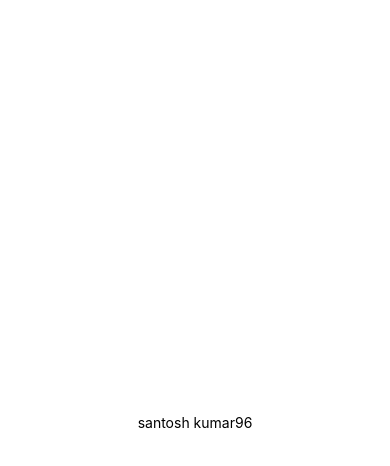
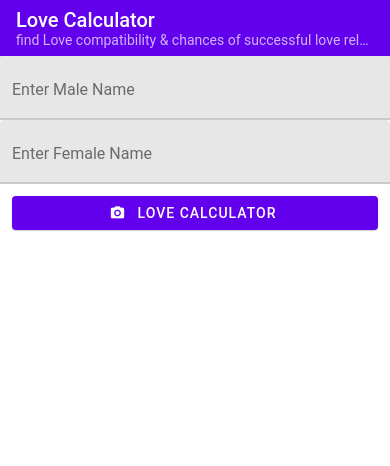
Before and after one commit to santoshkumar964887/react-native-love-percentage-calculator, a React Native app: screen / in a window 390 px wide. Shown: the top 466 px of the page. Built offline with nearby package versions, Linux system fonts and the light colour scheme.

Commit message:
Page desigining has done

```diff
--- a/App.js
+++ b/App.js
@@ -1,20 +1,41 @@
 import { StatusBar } from 'expo-status-bar';
 import React from 'react';
-import { StyleSheet, Text, View,TextInput } from 'react-native';
+import { StyleSheet, Text, View} from 'react-native';
+import { Appbar,TextInput, Button  } from 'react-native-paper';
+class  App extends React.Component {
+  constructor(){
+    super();
+    this.state={
+      Male:"",
+      Female:""
+    }
+  }
+  handlepress=()=>{
+    console.log("santosh")
+  }
+  render(){
+  return (
+    <View>
+     <Appbar.Header>
+      <Appbar.Content title="Love Calculator" subtitle="find Love compatibility & chances of successful love relationship" />
+    </Appbar.Header>
+    <TextInput
 
-export default function App() {
-  return (
-    <View style={styles.container}>
-      <Text>
-        santosh kumar96
+      label="Enter Male Name"
+      value={this.state.text}
+      onChangeText={text =>console.log(text)
+      }
+    />
+      <TextInput
+      label="Enter Female Name"
+      value={this.state.Female}
+      onChangeText={text =>this.setState({Female:text})}
+    />
+     <Button style={{margin:12}} icon="camera" mode="contained" onPress={this.handlepress}>Love Calculator</Button>
 
-
-
-      </Text>
-
-      <StatusBar style="auto" />
     </View>
   );
+  }
 }
 
 const styles = StyleSheet.create({
@@ -25,3 +46,4 @@ const styles = StyleSheet.create({
     justifyContent: 'center',
   },
 });
+export default App;
--- a/package.json
+++ b/package.json
@@ -8,11 +8,13 @@
     "eject": "expo eject"
   },
   "dependencies": {
+    "axios": "^0.20.0",
     "expo": "~38.0.8",
     "expo-status-bar": "^1.0.2",
     "react": "~16.11.0",
     "react-dom": "~16.11.0",
     "react-native": "https://github.com/expo/react-native/archive/sdk-38.0.2.tar.gz",
+    "react-native-paper": "^4.1.0",
     "react-native-web": "~0.11.7"
   },
   "devDependencies": {
```
Also changed, not shown: 2 other files (tests, documents, lock files or other folders).
